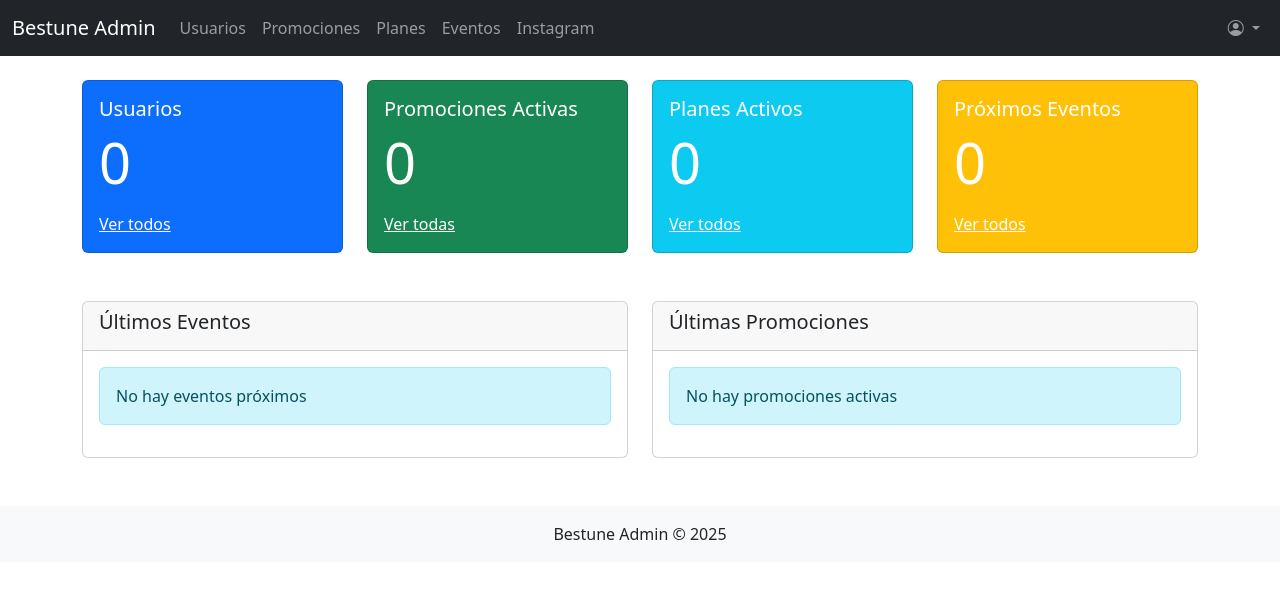
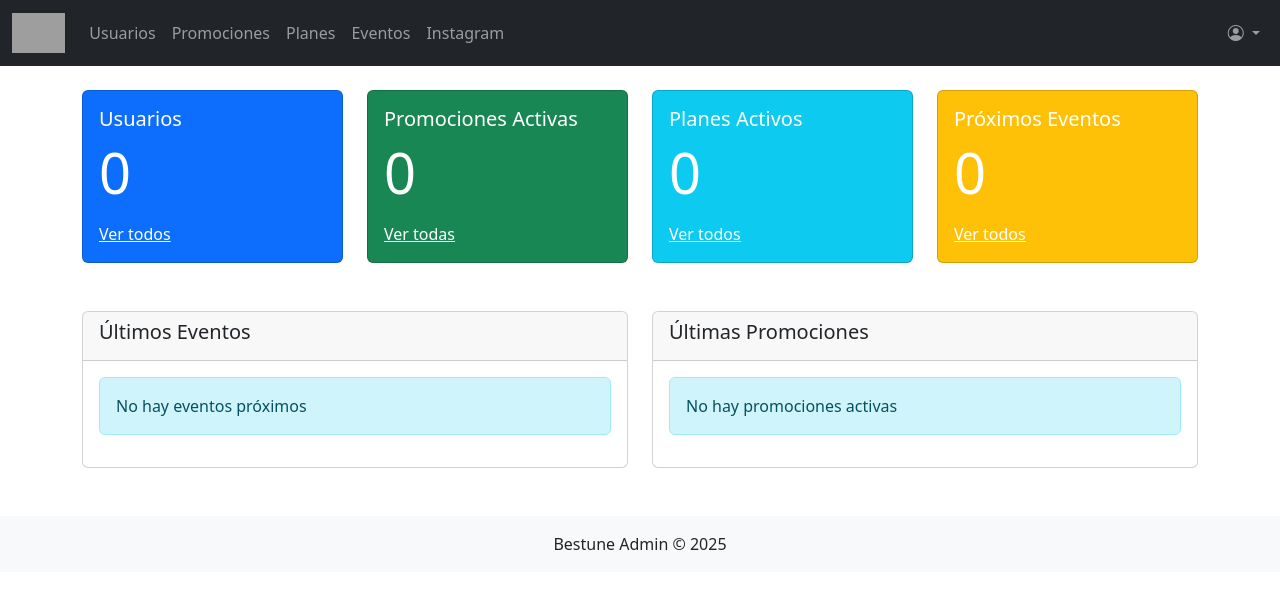
Before and after one commit to FreilaN2/BESTUNE2, a PHP site: page /panelAdmin/index.php in a window 1280 px wide. Shown: the top 589 px of the page. Run offline with PHP 8.4, Linux system fonts and the light colour scheme; the visitor is signed in with stand-in values (Sample User, id 1); data that the repository does not hold is empty; some libraries are stand-ins or nearby versions; grey boxes are pictures that could not be loaded.

Commit message:
Añdadido icono y logo de bestune

```diff
--- a/app/views/panelAdmin/Includes/config.php
+++ b/app/views/panelAdmin/Includes/config.php
@@ -16,4 +16,5 @@ try {
 
 // Configuración general
 define('SITE_NAME', 'Bestune Admin');
+define('SITE_LOGO', '/BESTUNE2/public/assets/img/logo.png');
 ?>
--- a/app/views/panelAdmin/Includes/header.php
+++ b/app/views/panelAdmin/Includes/header.php
@@ -4,14 +4,19 @@
     <meta charset="UTF-8">
     <meta name="viewport" content="width=device-width, initial-scale=1.0">
     <title><?= isset($page_title) ? $page_title . ' | ' : '' ?><?= SITE_NAME ?></title>
+    <link rel="icon" type="image/x-icon" href="/BESTUNE2/public/assets/img/favicon.ico">
+
     <link href="https://cdn.jsdelivr.net/npm/bootstrap@5.3.0/dist/css/bootstrap.min.css" rel="stylesheet">
     <link rel="stylesheet" href="https://cdn.jsdelivr.net/npm/bootstrap-icons@1.10.0/font/bootstrap-icons.css">
-    <link rel="stylesheet" href="assets/css/styles.css">
+<link rel="stylesheet" href="/BESTUNE2/public/assets/css/styles.css">
+
 </head>
 <body>
     <nav class="navbar navbar-expand-lg navbar-dark bg-dark">
         <div class="container-fluid">
-            <a class="navbar-brand" href="/BESTUNE2/app/views/panelAdmin/index.php"><?= SITE_NAME ?></a>
+<a class="navbar-brand d-flex align-items-center" href="/BESTUNE2/app/views/panelAdmin/index.php">
+    <img src="<?= SITE_LOGO ?>" alt="<?= SITE_NAME ?>" height="40">
+</a>
             <button class="navbar-toggler" type="button" data-bs-toggle="collapse" data-bs-target="#navbarNav">
                 <span class="navbar-toggler-icon"></span>
             </button>
```
